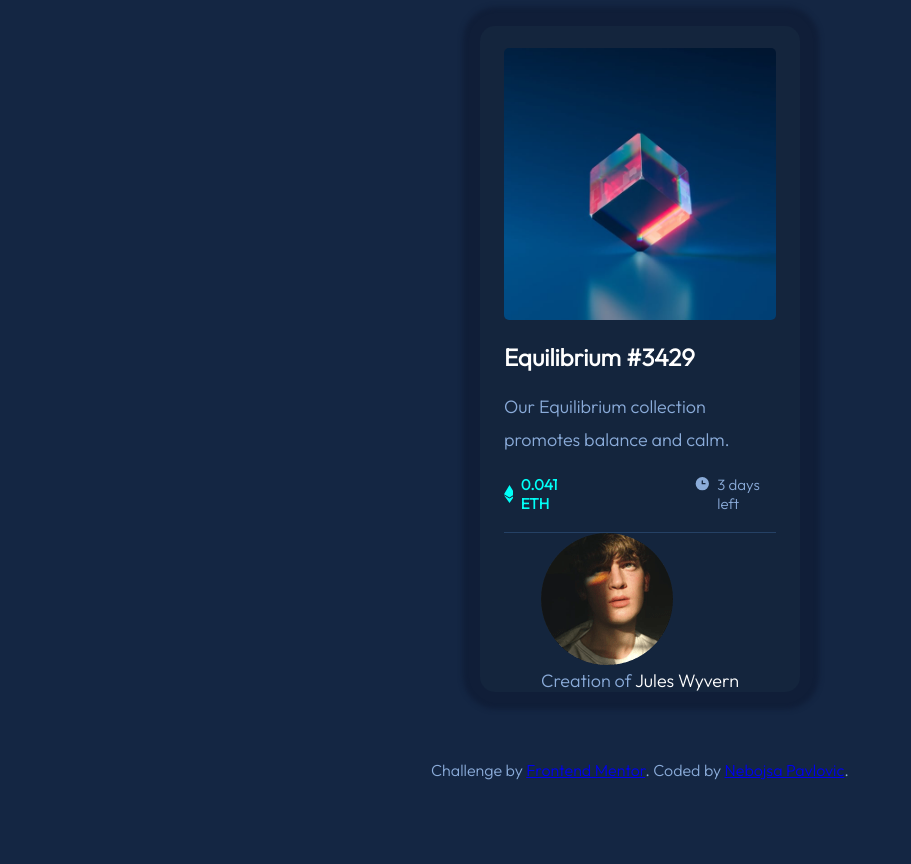
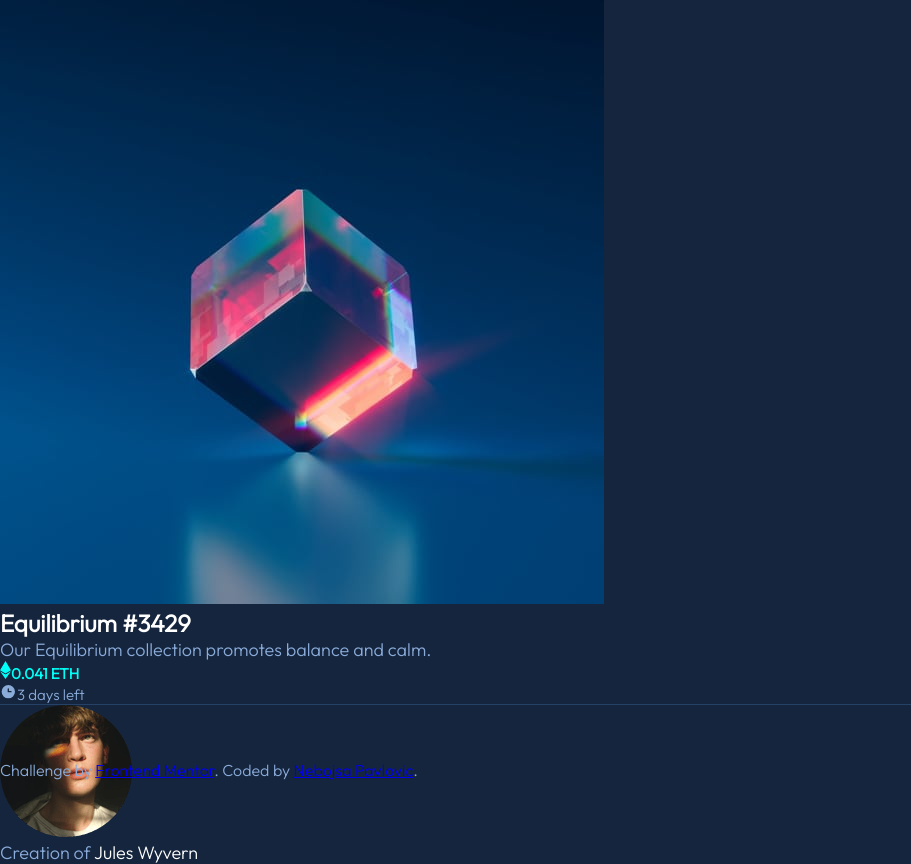
Before and after one commit to Nele82/NFT-preview-card, a plain HTML site: page index.html in a window 1280 px wide. Shown: the whole page, without its empty margins (0-911 px from the left). Before the commit the page ends 800 px from the top, so only its background shows below. Drawn offline with Linux system fonts and the light colour scheme.

Commit message:
Size & layout do over

```diff
--- a/style.css
+++ b/style.css
@@ -6,33 +6,18 @@
 
 @import url('https://fonts.googleapis.com/css2?family=Outfit:wght@300&display=swap');
 
+/* COLORS, FONTS AND A BOX SHADOW */
+
 body {
     background-color: hsl(217, 54%, 17%);
 
     font-family: 'Outfit', sans-serif;
-
-    display: flex;
-    flex-direction: column;
-    align-items: center;
 }
 
 #card {
     background-color: hsl(216, 50%, 16%);
     box-shadow: 1px -1px 5px 18px hsl(218, 56%, 14%);
-
-    width: 25%;
-
-    display: flex;
-    flex-direction: column;
-
-    align-items: center;
-
-    border-radius: 15px;
-
-    margin: 2% 0 0 0;
 }
-
-/* MAIN */
 
 h2, footer p {
     color: hsl(0, 0%, 100%);
@@ -48,79 +33,19 @@ article {
     border-bottom: 1px solid hsl(214, 46%, 27%);
 }
 
-article p {
-    margin-top: 7%;
-
-    line-height: 1.8;
-}
-
-main {
-    display: flex;
-    flex-direction: column;
-    align-items: center;
-}
-
-main img, article {
-    width: 85%;
-
-    margin-top: 7%;
-}
-
-main img {
-    border-radius: 5px;
-}
-
 #eth {
-    margin: 7% 0% 7% 0%;
-
     font-size: 15px;
-
-    display: grid;
-    grid-template-columns: 1fr 1fr;
 }
 
 #left {
-    grid-column: 1/2;
-
-    display: flex;
-
     color: hsl(178, 100%, 50%);
 
     font-weight: bold;
 }
 
 #right {
-    grid-column: 2/3;
-
-    display: flex;
-    justify-content: end;
-
     color: hsl(215, 51%, 70%);
 }
-
-#right span {
-    display: flex;
-    justify-content: start;
-
-    width: 60%;
-}
-
-#left span {
-    display: flex;
-    align-items: center;
-
-    width: 55%;
-}
-
-#right span svg {
-    margin-right: 10%;
-}
-
-#left span svg {
-    margin-right: 10%;
-}
-
-/* FOOTER*/
 
 .attribution {
     position: absolute;
@@ -133,46 +58,4 @@ main img {
 
 @media only screen and (max-width: 375px) {
     /* For mobile phones: */
-    #card {
-        height: 75%;
-        width: 85%;
-
-        box-shadow: 1px -1px 5px 18px hsl(218, 56%, 14%);
-    }
-
-    p, #jules {
-        font-size: 16px;
-    }
-
-    h2 {
-        font-size: 22px;
-    }
-
-    #right span {
-        width: 70%;
-    }
-
-    #left span {
-        width: 70%;
-    }
-
-    footer {
-        width: 85%;
-        height: 10%;
-
-        display: flex;
-        flex-direction: row;
-        align-items: center;
-
-        padding: 5% 0 5% 0;
-    }
-
-    footer img {
-        height: 4vh;
-
-        border: 1px solid hsl(0, 0%, 100%);
-        border-radius: 50%;
-
-        margin-right: 5%;
-    }
   }
```
